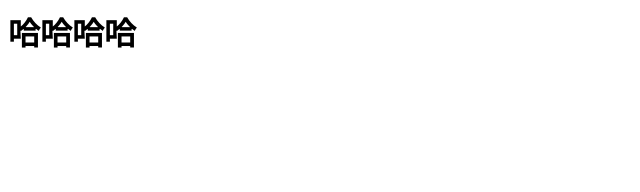
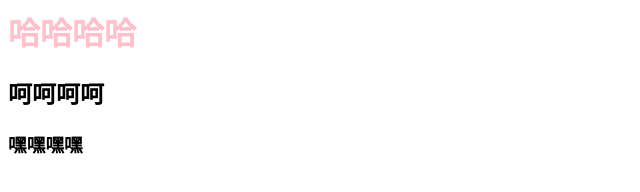
Before and after one commit to wanghongya123/wanghongya123.github.io, a plain HTML site: page index.html in a window 1280 px wide. Shown: the whole page, without its empty margins (0-640 px from the left). Drawn offline with Linux system fonts and the light colour scheme.

Commit message:
第二次提交（add inline-style）

```diff
--- a/index.html
+++ b/index.html
@@ -1 +1,3 @@
-<h1>哈哈哈哈<h1>
+<h1 style="color:pink;">哈哈哈哈<h1>
+<h2>呵呵呵呵</h2>
+ <h3>嘿嘿嘿嘿<h3>
```
